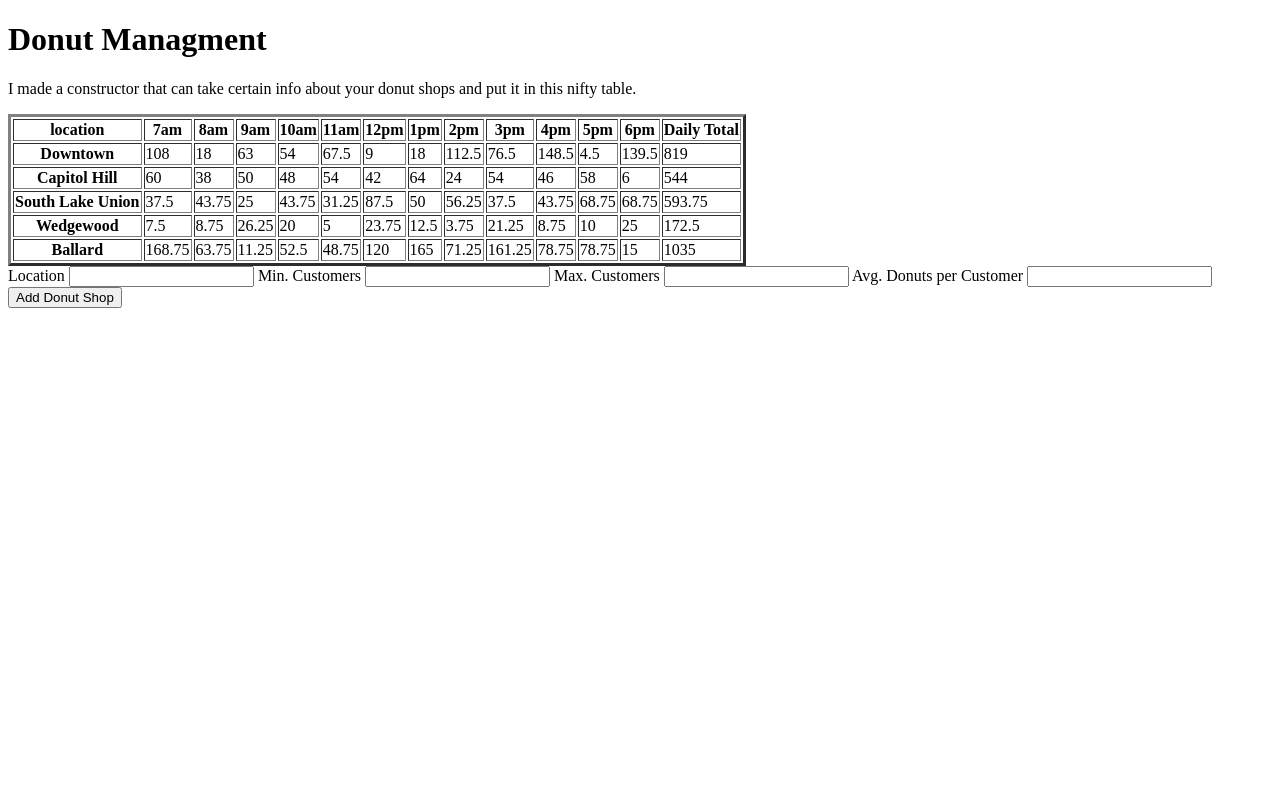
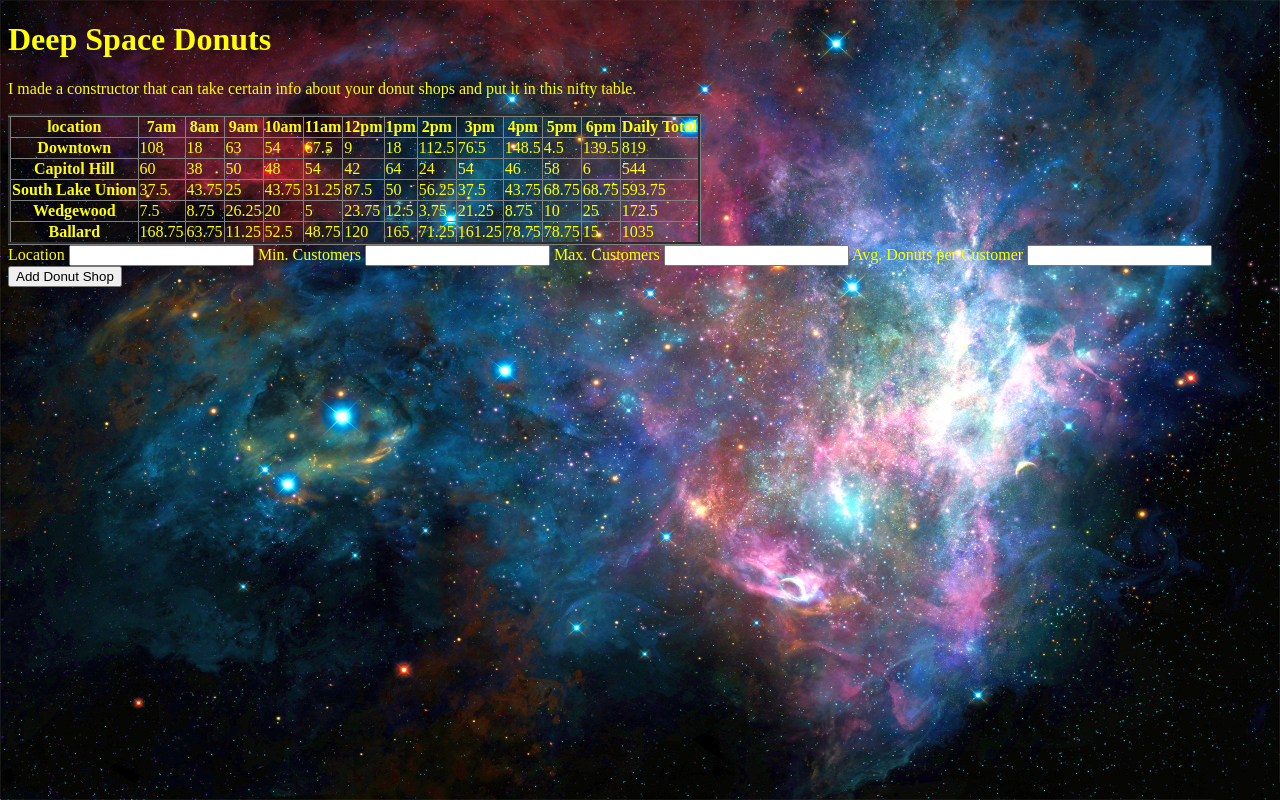
Before and after one commit to d-robertson/donutShop, a plain HTML site: page index.html in a window 1280 px wide. Drawn offline with Linux system fonts and the light colour scheme.

Commit message:
I added a css file to my donut shop

```diff
--- a/index.html
+++ b/index.html
@@ -1,10 +1,11 @@
 <!DOCTYPE html>
   <html>
     <head>
+        <link href="style.css" type="text/css" rel="stylesheet" />
       <title>DonutShop</title>
     </head>
     <body>
-    	<h1>Donut Managment</h1>
+    	<h1>Deep Space Donuts</h1>
     	<p>I made a constructor that can take certain info about your donut shops and put it in this nifty table.</p>
     	<table id="donutshops" border=3px>
     		<tr id="times">
--- a/style.css
+++ b/style.css
@@ -0,0 +1,10 @@
+body {
+  background-image: url("space-background.jpg");
+  background-size: cover;
+  color: yellow;
+}
+
+#donutshops {
+  border-collapse: collapse;
+  padding: .5em;
+}
```
Also changed, not shown: space-background.jpg (added), 1 other file.
